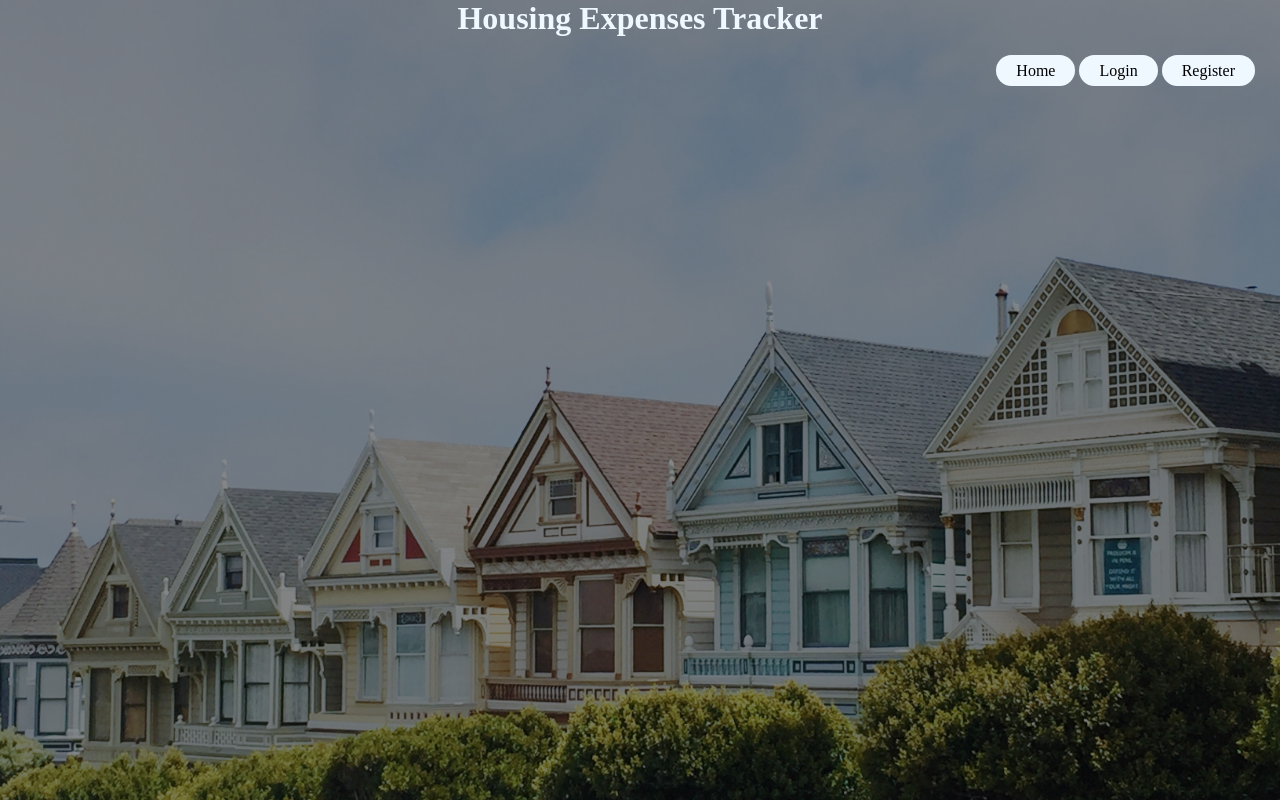
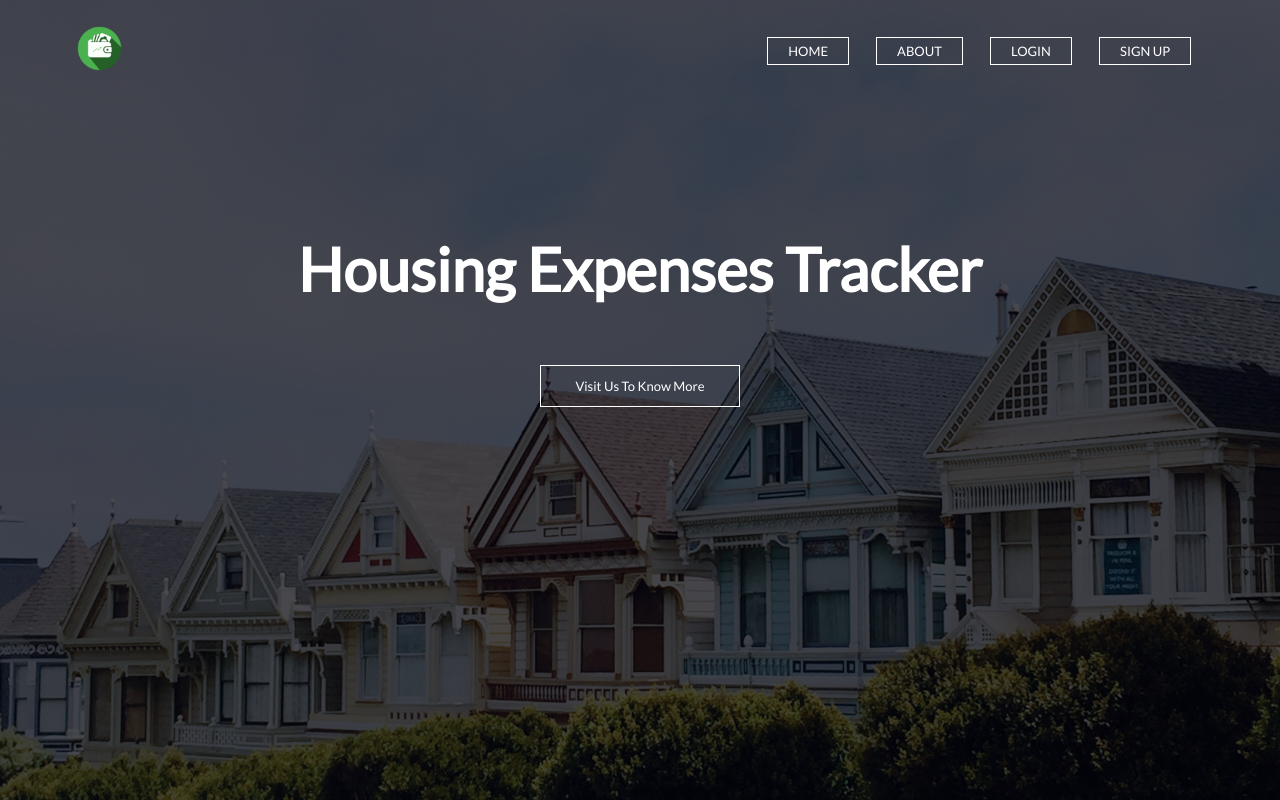
Before and after one commit to dabbiru268/Mini_Project, a PHP site: page /index.html in a window 1280 px wide. Run offline with PHP 8.4, Linux system fonts and the light colour scheme.

Commit message:
final commit

```diff
--- a/expense_tracker.html
+++ b/expense_tracker.html
@@ -8,6 +8,9 @@
     <title>Expense Tracker</title>
   </head>
   <body>
+    <div class="atag">
+    <a href='logout.php' onclick="return reset();">Logout</a>
+    </div>
     <h2>Expense Tracker</h2>
  <div class="container">
       <h4>Your Balance</h4>
--- a/home.php
+++ b/home.php
@@ -18,7 +18,7 @@ if (isset($_SESSION['id']) && isset($_SESSION['user_name'])) {
      <div class="links">
             <ul>
                 <li><a href="expense_tracker.html">Expense Tracker</a></li>
-                <span><li><a href="logout.php">Logout</a></li></span>
+                <!-- <span><li><a href="logout.php">Logout</a></li></span> -->
             </ul>
      </div>
 </body>
--- a/homepage.css
+++ b/homepage.css
@@ -1,45 +1,169 @@
+@import url('https://fonts.googleapis.com/css?family=Lato&display=swap');
+
 *{
     margin: 0;
     padding: 0;
-    font-family: Century Gothic;
+    font-family: 'Lato', sans-serif;
   }
-header{
-    height:100vh;
-    background :rgba(20, 25, 30,0.5) url(pexels.jpg);
+
+  .header{
+    min-height: 100vh;
+    width: 100%;
+    background-image: linear-gradient(rgba(0, 0, 10, 0.7),rgba(0, 0, 10, 0.7)),url(pexels.jpg);
+    background-position: center;
     background-size: cover;
+    position: relative;
+  }
+
+  nav{
+    padding: 2% 6%;
+    display: flex;
+    justify-content: space-between;
+    align-items: center;
+  }
+
+  .nav-links{
+    flex: 1;
+    text-align: right;
+  }
+
+  .nav-links ul li{
+    list-style: none;
+    display: inline-block;
+    padding: 8px 12px;
+    position: relative;
+  }
+
+  .nav-links ul li a{
+    text-decoration: none;
+    color: white;
+    font-size: 13px;
+    border: 1px solid white;
+    padding: 5px 20px;
+    transition: 0.5s;
+  }
+
+  .nav-links ul li a:hover{
+    background: #abbc78;
+    border-radius: 5px;
+    border: 1px solid transparent;
+    color: #fff;
+  }
+
+  .text{
+    width: 90%;
+    color: white;
+    position: absolute;
+    top: 40%;
+    left: 50%;
+    transform: translate(-50%,-50%);
+    text-align: center;
+  }
+
+  .text h1{
+    font-size: 60px;
+  }
+
+  .hero-btn-div {
+      margin-top: 60px;
+  }
+
+  .hero-btn{
+    display: inline-block;
+    text-decoration: none;
+    color: white;
+    border: 1px solid white;
+    padding: 12px 34px;
+    font-size: 13px;
+    position: relative;
+    cursor: pointer;
+    transition: 0.5s;
+  }
+
+  .hero-btn:hover{
+    background: #abbc78;
+    border: 1px solid transparent;
+    border-radius: 8px;
+    color: #fff;
+  }
+
+  nav .fa{
+    display: none;
+  }
+
+  @media(max-width: 700px) {
+    .text h1{
+      font-size: 20px;
+    }
+
+    .nav-links ul li a{
+      border: 1px solid transparent;
+    }
+
+    .nav-links ul li{
+      display: block;
+    }
+
+    .nav-links{
+      position: fixed;
+      background: #abbc78;
+      height: 100vh;
+      width: 200px;
+      top: 0;
+      right: -200px;
+      text-align: left;
+      z-index: 2;
+      transition: 0.5s linear;
+    }
+
+    nav .fa{
+      display: block;
+      color: white;
+      margin: 10px;
+      font-size: 22px;
+      cursor: pointer;
+    }
+
+    .nav-links ul{
+      padding: 30px;
+      text-align: center
+    }
+  }
+
+  .sub-header{
+    height: 50vh;
+    width: 100%;
+    background-image: linear-gradient(rgba(0, 0, 0, 0.8),rgba(37, 39, 27, 0.759)),url(pexels.jpg);
     background-position: center;
-    background-blend-mode: darken;
+    background-size: cover;
+    color: #fff;
+  }
 
+  .sub-header h1{
+    margin-top: 90px;
+    text-align: center;
+    font-size: 29px;
   }
-ul{
-    float: right;
-    list-style-type:none;
-    margin-top: 25px;
-    margin-right: 25px;
+
+  .abt{
+    width: 80%;
+    margin: auto;
+    padding: 80px 0 50px 0;
   }
-li{
-    display: inline-block;
+
+  .abt h1{
+    text-align: center;
   }
-a{
-    position: relative;
-    text-decoration: none;
-    background-color: aliceblue;
-    color:black;
-    transition: 0.6s ease;
-    padding: 7px 20px;
-    border-radius: 20px ;
+
+  .abt .row{
+    display: flex;
   }
-a:hover{
-    background-color: rgb(6, 36, 34);
-    color:rgb(237, 239, 241)
+
+  .abt-col{
+    flex-basis: 45%;
+    padding: 30px 38px;
   }
- a:active{
-    background-color: rgb(236, 172, 172);
-    color:rgb(237, 239, 241)
+
+  .abt img{
+    width: 100%;
   }
-pre{
-    color: white;
-    font-family: Cambria, Cochin, Georgia, Times, 'Times New Roman', serif;
-    font-size:23px;
-    padding-top: 200px;
-}
--- a/index.html
+++ b/index.html
@@ -1,18 +1,31 @@
+<!DOCTYPE html>
 <html>
     <head>
         <title>housing management</title>
         <link rel="stylesheet" href="homepage.css">
     </head>
     <body>
-        <header>
-            <h1 style="text-align: center;color: aliceblue;">Housing Expenses Tracker</h1>
-            <div class="main">
-                <ul>
-                    <li><a href="#">Home</a></li>
-                    <li><a href="index.php">Login</a></li>
-                    <li><a href="signup.php">Register</a></li>
-                </ul>
+        <body>
+            <section class="header">
+              <nav>
+                <a href="index.html" class="logo"><img src="logo1.png" width="45px" height="45px"></a>
+                <div class="nav-links" id="navlinks">
+                  <i class="fa fa-times" onclick="hideMenu()"></i>
+                  <ul>
+                    <li><a href="index.html">HOME</a></li>
+                    <li><a href="about.html">ABOUT</a></li>
+                    <li><a href="index.php">LOGIN</a></li>
+                    <li><a href="signup.php">SIGN UP</a></li>
+                  </ul>
+                </div>
+              </nav>
+
+              <div class="text">
+                <h1>Housing Expenses Tracker</h1>
+                <div class="hero-btn-div">
+                <a href="about.html" class="hero-btn">Visit Us To Know More</a>
+                </div>
             </div>
-        </header>
+            </section>
     </body>
 </html>
--- a/index.php
+++ b/index.php
@@ -5,7 +5,10 @@
 	<link rel="stylesheet" type="text/css" href="style.css">
 </head>
 <body>
-     <form action="login.php" method="post">
+	<div class="home">
+		<a href='index.html'>Home</a>
+    </div>
+	<form action="login.php" method="post">
      	<h2>LOGIN</h2>
      	<?php if (isset($_GET['error'])) { ?>
      		<p class="error"><?php echo $_GET['error']; ?></p>
--- a/script.js
+++ b/script.js
@@ -93,6 +93,10 @@ function updateValues() {
   money_minus.innerText = `Rs${expense}`;
 }
 
+function reset(){
+  localStorage.clear();
+}
+
 // Remove transaction by ID
 function removeTransaction(id) {
   transactions = transactions.filter(transaction => transaction.id !== id);
```
Also changed, not shown: about.html (added, +41 -0 lines), et_style.css (+22 -2 lines), expense_tracker.php (added, +63 -0 lines), logout.php (+52 -4 lines), style.css (+23 -1 lines), logo.jpg (added), logo1.png (added). Lines whose indentation alone changed are shown as unchanged.
